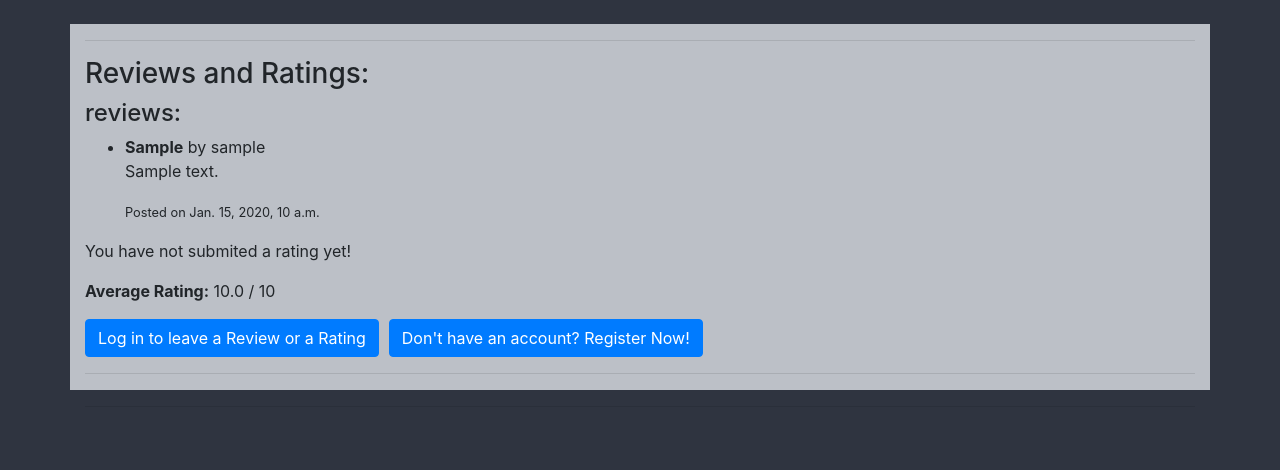
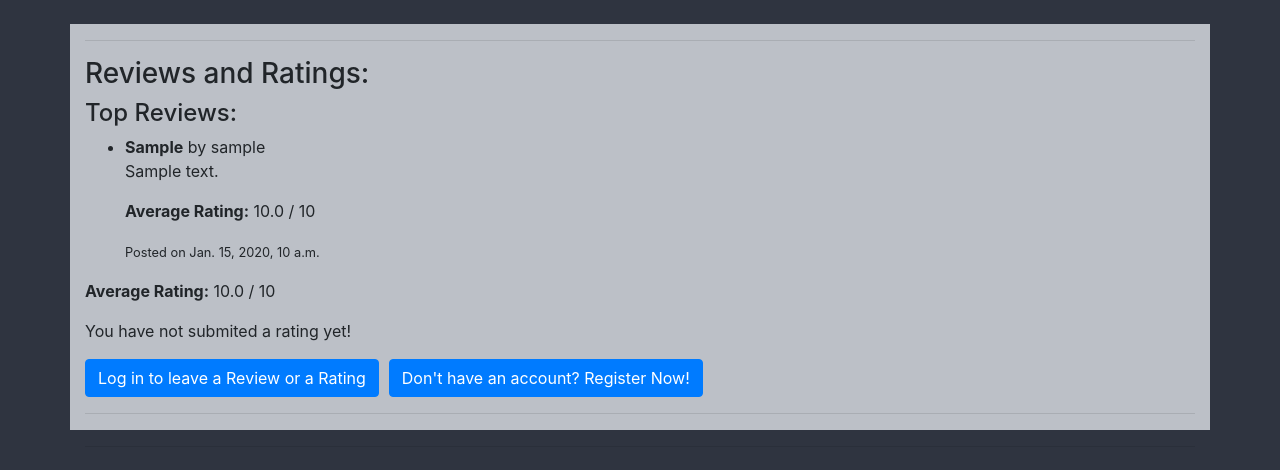
Before and after one commit to Rototype0/Semester-Project-Web-Development, a Django app: page /games-list/game/1/reviews/ in a window 1280 px wide. Shown: the part 56-526 px from the top of the page. Run offline with Django 5.2, Linux system fonts and the light colour scheme; tables that the repository leaves empty hold one stand-in row (values such as "Sample post"); parts of the project's set-up code (start-up, migrations or seed data) failed here and were passed over; some libraries are stand-ins or nearby versions.

Commit message:
the popular reviews finished

```diff
--- a/django_video_game_library/reviews/templates/reviews/home.html
+++ b/django_video_game_library/reviews/templates/reviews/home.html
@@ -7,12 +7,20 @@
         <h3>Reviews and Ratings:</h3>
 
         {% if oreviews %}
-            <h4>reviews:</h4>
+            <h4>Top Reviews:</h4>
             <ul>
                 {% for oreview in oreviews %}
                     <li>
                         <strong>{{ oreview.header }}</strong> by {{ oreview.author.username }}
                         <p>{{ oreview.content }}</p>
+                        <p>
+                            <strong>Average Rating:</strong>
+                            {% if oreview.avg_score %}
+                                {{ oreview.avg_score|floatformat:1 }} / 10
+                            {% else %}
+                                No ratings yet.
+                            {% endif %}
+                        </p>
                         <small>Posted on {{ oreview.date_posted }}</small>
                     </li>
                 {% endfor %}
@@ -21,16 +29,17 @@
             <p>No Reviews yet. Be the first to write one!</p>
         {% endif %}
 
-        {% if user_rating %}
-            <p><strong>Your Rating:</strong> {{ user_rating.score }} / 10</p>
-        {% else %}
-            <p>You have not submited a rating yet!</p>
-        {% endif %}
 
         {% if avg_rating %}
             <p><strong>Average Rating:</strong> {{ avg_rating|floatformat:1 }} / 10</p>
         {% else %}
             <p>No ratings yet.</p>
+        {% endif %}
+
+        {% if user_rating %}
+            <p><strong>Your Rating:</strong> {{ user_rating.score }} / 10</p>
+        {% else %}
+            <p>You have not submited a rating yet!</p>
         {% endif %}
 
         {% if user.is_authenticated %}
--- a/django_video_game_library/reviews/views.py
+++ b/django_video_game_library/reviews/views.py
@@ -8,7 +8,8 @@ from django.db.models import Avg
 
 def OReviews(request, appid):
     game = get_object_or_404(Game, appid=appid)
-    oreviews = OReview.objects.filter(appid=appid).order_by('-date_posted')
+    oreviews = OReview.objects.filter(appid=appid) #.order_by('-date_posted')
+    oreviews = oreviews.annotate(avg_score=Avg('ratings__score')).order_by('-avg_score', '-date_posted')
     ratings = Rating.objects.filter(appid=appid)
     avg_rating = ratings.aggregate(average=Avg('score'))['average']
 
@@ -36,10 +37,13 @@ def OReviews(request, appid):
             if score:
                 score = int(score)
                 if 1 <= score <= 10:
-                    rating, created = Rating.objects.get_or_create(
-                        appid=appid,
-                        user=request.user,
-                        defaults={'score': score}
+                    review = OReview.objects.filter(appid=appid, author=request.user).first()
+                    if review:
+                        rating, created = Rating.objects.get_or_create(
+                            appid=appid,
+                            user=request.user,
+                            review=review,
+                            defaults={'score': score}
                     )
                     if not created:
                         rating.score = score
```
